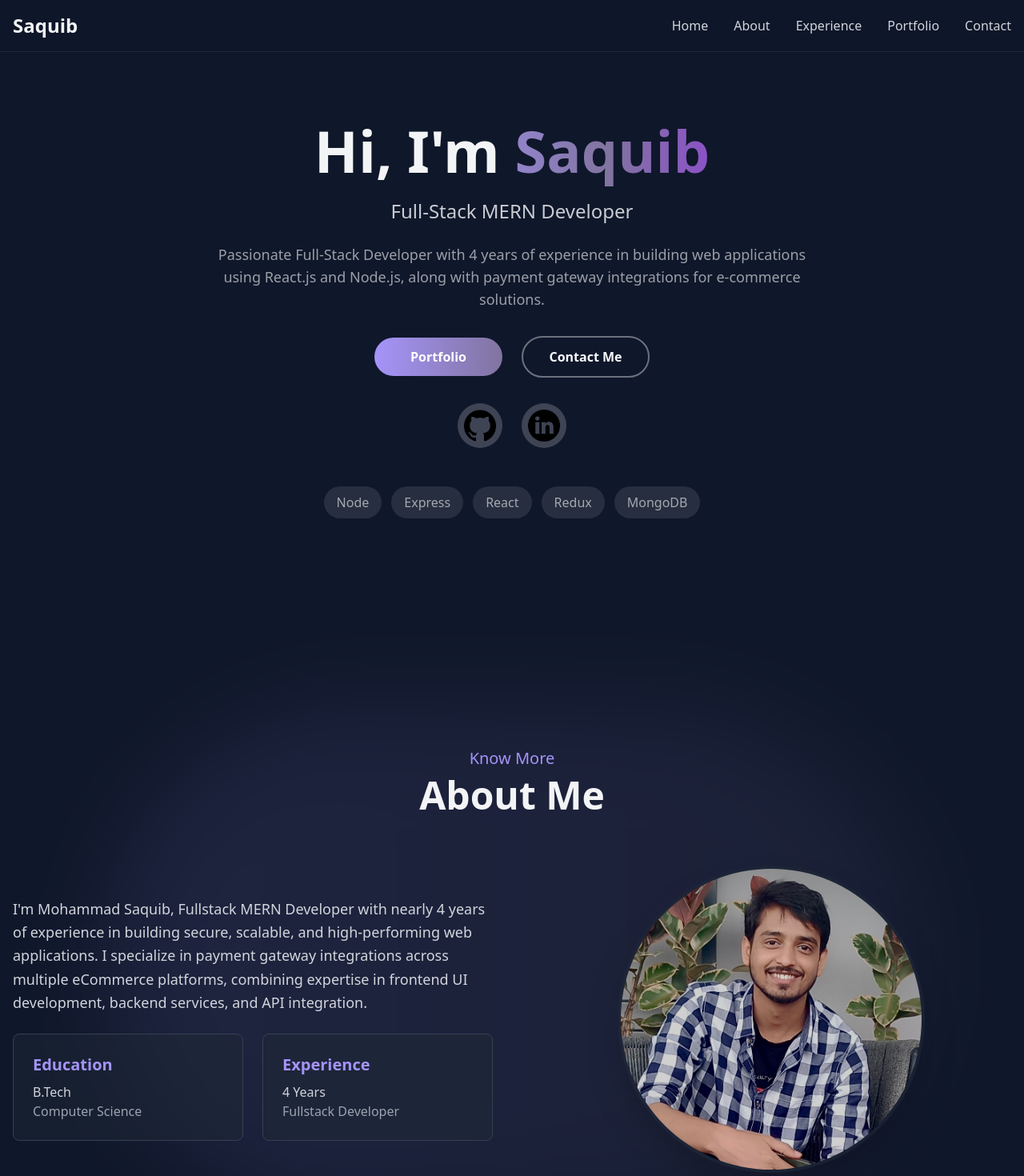
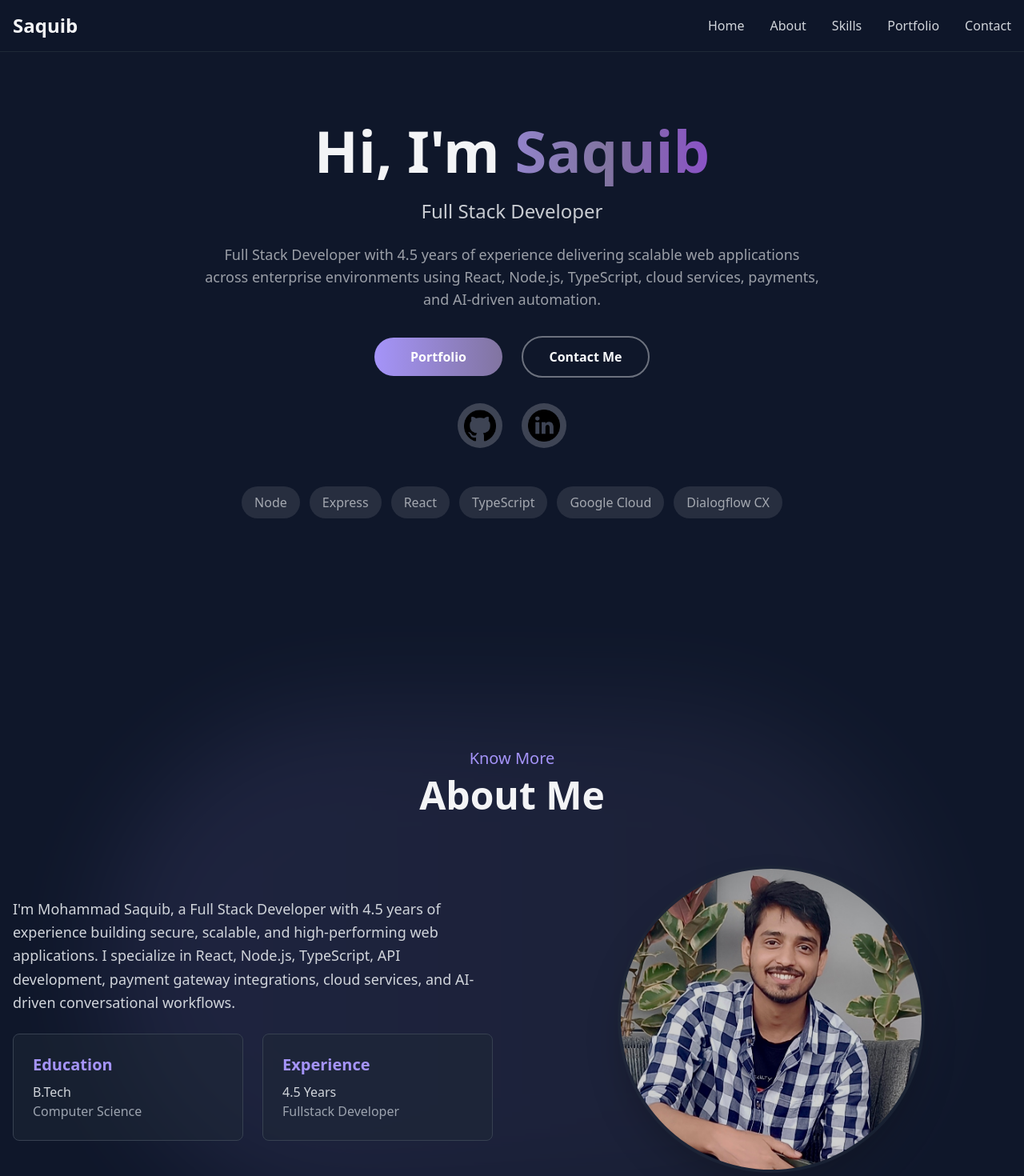
Before and after one commit to saquibshaikh14/saquibshaikh14, a React (Vite) app: page / in a window 1280 px wide. Shown: the top 1470 px of the page at 80% size. Built offline with nearby package versions, Linux system fonts and the light colour scheme.

Commit message:
Updated resume

```diff
--- a/index.html
+++ b/index.html
@@ -1,6 +1,6 @@
 <!--
  * author Saquib Shaikh
- * created on 03-01-2025-12h-14m
+ * created on 07-06-2025-00h-34m
  * github: https://github.com/saquibshaikh14
  * copyright 2025
 -->
@@ -12,16 +12,16 @@
   <meta charset="UTF-8">
   <meta name="viewport" content="width=device-width, initial-scale=1.0">
 
-  <title>Mohammad Saquib | MERN Stack Developer</title>
-  <meta name="title" content="Mohammad Saquib - Fullstack MERN Developer">
+  <title>Mohammad Saquib | Full Stack Developer</title>
+  <meta name="title" content="Mohammad Saquib - Full Stack Developer">
   <meta name="description"
-    content="Experienced Fullstack MERN Developer with 3+ years specializing in secure, scalable web applications and payment gateway integrations. Expertise in React, Node.js, and MongoDB.">
+    content="Full Stack Developer with 4.5 years of experience delivering scalable web applications, payment platforms, cloud services, and AI-driven conversational solutions using React, Node.js, and TypeScript.">
   <meta name="keywords"
-    content="MERN Stack, Full Stack Developer, Web Developer, React Developer, Node.js Developer, MongoDB, Express.js, JavaScript Developer, Frontend Developer, Backend Developer, Saquib Shaikh, Mohammad Saquib, Node.js, React.js, Saquib, portfolio Mohammad Saquib Portfolio, Saquib Shaikh Portfolio">
+    content="Full Stack Developer, Web Developer, React Developer, Node.js Developer, TypeScript, MongoDB, Express.js, NestJS, Google Cloud, Dialogflow CX, Vertex AI, AWS, JavaScript Developer, Frontend Developer, Backend Developer, Saquib Shaikh, Mohammad Saquib, Node.js, React.js, Saquib, portfolio Mohammad Saquib Portfolio, Saquib Shaikh Portfolio">
   <meta name="author" content="Mohammad Saquib">
   <meta property="og:title" content="Mohammad Saquib" />
   <meta property="og:description"
-    content="A passionate Full-Stack Web Developer with 3+ years of experience. Specializing in React, Node.js, and creating seamless e-commerce solutions." />
+    content="Full Stack Developer with 4.5 years of experience in React, Node.js, TypeScript, cloud services, payments, eCommerce, and AI-driven automation." />
   <meta property="og:url" content="https://msaquib.com" />
   <meta property="og:image" content="https://placehold.co/1200x630?text=Saquib+Shaikh" />
   <meta property="og:type" content="website" />
@@ -29,7 +29,7 @@
   <meta name="twitter:card" content="summary_large_image" />
   <meta name="twitter:title" content="Saquib Shaikh | Full-Stack Web Developer" />
   <meta name="twitter:description"
-    content="Explore Saquib Shaikh's portfolio, projects, and skills in web development." />
+    content="Explore Saquib Shaikh's portfolio, projects, and full stack engineering experience." />
   <meta name="twitter:image" content="https://placehold.co/1200x630?text=Saquib+Shaikh" />
 
   <!-- Favicon and Apple Touch Icon -->
@@ -45,8 +45,8 @@
       "name": "Saquib Shaikh",
       "url": "https://msaquib.com",
       "image": "https://via.placeholder.com/500x500",
-      "jobTitle": "Full-Stack MERN Developer",
-      "description": "Specializing in React, Node.js, and building scalable e-commerce solutions.",
+      "jobTitle": "Full Stack Developer",
+      "description": "Full Stack Developer specializing in React, Node.js, TypeScript, cloud services, payments, eCommerce, and AI-driven conversational systems.",
       "sameAs": [
         "https://www.linkedin.com/in/saquibshaikh14",
         "https://github.com/saquibshaikh14"
--- a/src/components/AboutSection.tsx
+++ b/src/components/AboutSection.tsx
@@ -12,7 +12,7 @@ const AboutSection = () => {
                 <div className="grid md:grid-cols-2 gap-12 items-center">
                     <div className="order-last md:order-first space-y-6" data-aos="fade-right">
                         <p className="text-lg text-gray-300 leading-relaxed">
-                            I'm Mohammad Saquib, Fullstack MERN Developer with nearly 4 years of experience in building secure, scalable, and high-performing web applications. I specialize in payment gateway integrations across multiple eCommerce platforms, combining expertise in frontend UI development, backend services, and API integration.
+                            I'm Mohammad Saquib, a Full Stack Developer with 4.5 years of experience building secure, scalable, and high-performing web applications. I specialize in React, Node.js, TypeScript, API development, payment gateway integrations, cloud services, and AI-driven conversational workflows.
                         </p>
 
                         <div className="grid grid-cols-2 gap-6">
@@ -23,7 +23,7 @@ const AboutSection = () => {
                             </div>
                             <div className="p-6 bg-gray-800/50 rounded-lg border border-gray-700" data-aos="fade-up" data-aos-delay="300">
                                 <h4 className="text-primary font-semibold text-xl mb-2">Experience</h4>
-                                <p className="text-gray-300">4 Years</p>
+                                <p className="text-gray-300">4.5 Years</p>
                                 <p className="text-gray-400">Fullstack Developer</p>
                             </div>
                         </div>
--- a/src/components/ContactSection.tsx
+++ b/src/components/ContactSection.tsx
@@ -9,9 +9,13 @@ const ContactSection = () => {
                 </div>
                 <div className="max-w-3xl mx-auto">
                     <div className="flex flex-wrap justify-center gap-8" data-aos="fade-up">
-                        <a href="mailto:contact@msaquib.com" className="flex justify-center items-center gap-4 px-7 py-4 bg-gray-800/50 rounded-full border border-gray-600 hover:border-primary transition-colors">
+                        <a href="mailto:saquibmd82@gmail.com" className="flex justify-center items-center gap-4 px-7 py-4 bg-gray-800/50 rounded-full border border-gray-600 hover:border-primary transition-colors">
                             <img src="https://img.icons8.com/?size=100&id=eKlyMs0XteXZ&format=png" alt="Email-icon" className="w-6 h-6" />
-                            <span>contact@msaquib.com</span>
+                            <span>saquibmd82@gmail.com</span>
+                        </a>
+                        <a href="tel:+919155533666" className="flex justify-center items-center gap-4 px-7 py-4 bg-gray-800/50 rounded-full border border-gray-600 hover:border-primary transition-colors">
+                            <span className="text-primary font-bold">+91</span>
+                            <span>9155533666</span>
                         </a>
                         <a href="https://linkedin.com/in/saquibshaikh14" className="flex justify-center items-center gap-4 px-7 py-4 bg-gray-800/50 rounded-full border border-gray-600 hover:border-primary transition-colors">
                             <img src="https://img.icons8.com/?size=100&id=xuvGCOXi8Wyg&format=png" alt="LinkedIn-icon" className="w-6 h-6" />
--- a/src/components/ExperienceSection.tsx
+++ b/src/components/ExperienceSection.tsx
@@ -7,10 +7,14 @@ const ExperienceSection = () => {
         { name: 'CSS 3', icon: 'https://img.icons8.com/?size=100&id=7gdY5qNXaKC0&format=png', star: 4, shadow: 'shadow-blue-500' },
         { name: 'JavaScript', icon: 'https://img.icons8.com/?size=100&id=PXTY4q2Sq2lG&format=png', star: 4, shadow: 'shadow-yellow-500' },
         { name: 'React', icon: 'https://img.icons8.com/?size=100&id=asWSSTBrDlTW&format=png', star: 4, shadow: 'shadow-blue-300' },
+        { name: 'TypeScript', icon: 'https://img.icons8.com/?size=100&id=uJM6fQYqDaZK&format=png', star: 4, shadow: 'shadow-blue-600' },
         { name: 'Node.js', icon: 'https://img.icons8.com/?size=100&id=hsPbhkOH4FMe&format=png', star: 4, shadow: 'shadow-green-500' },
         { name: 'Express', icon: 'https://img.icons8.com/?size=100&id=WNoJgbzDr3i2&format=png', stars: 4, shadow: 'shadow-gray-100' },
         { name: 'MongoDB', icon: 'https://img.icons8.com/?size=100&id=bosfpvRzNOG8&format=png', stars: 3, shadow: 'shadow-green-700' },
-        { name: 'React Native', icon: 'https://img.icons8.com/?size=100&id=123603&format=png', stars: 2, shadow: 'shadow-blue-200' },
+        { name: 'Google Cloud', icon: 'https://img.icons8.com/?size=100&id=fpGM2cINbbu4&format=png', star: 3, shadow: 'shadow-blue-400' },
+        { name: 'AWS', icon: 'https://img.icons8.com/?size=100&id=33039&format=png', star: 3, shadow: 'shadow-orange-400' },
+        { name: 'React Native', icon: 'https://img.icons8.com/?size=100&id=123603&format=png', star: 2, shadow: 'shadow-blue-200' },
+        { name: 'Vitest', icon: 'https://vitest.dev/logo.svg', star: 3, shadow: 'shadow-yellow-400' },
     ]);
 
     return (
--- a/src/components/HeroSection.tsx
+++ b/src/components/HeroSection.tsx
@@ -9,8 +9,8 @@ const HeroSection = () => {
 
                     <div data-aos="fade-up" className="space-y-6">
                         <h1 className="text-4xl md:text-6xl lg:text-7xl font-bold">Hi, I'm <span className="bg-clip-text text-transparent bg-gradient-to-r from-primary via-secondary to-purple-600 animate-gradient">Saquib</span></h1>
-                        <p className="text-light/80 text-xl md:text-2xl font-medium">Full-Stack MERN Developer</p>
-                        <p className="text-lg text-light/60 max-w-3xl mx-auto">Passionate Full-Stack Developer with 4 years of experience in building web applications using React.js and Node.js, along with payment gateway integrations for e-commerce solutions.</p>
+                        <p className="text-light/80 text-xl md:text-2xl font-medium">Full Stack Developer</p>
+                        <p className="text-lg text-light/60 max-w-3xl mx-auto">Full Stack Developer with 4.5 years of experience delivering scalable web applications across enterprise environments using React, Node.js, TypeScript, cloud services, payments, and AI-driven automation.</p>
                     </div>
 
                     <div className="flex flex-wrap gap-6 justify-center items-center" data-aos="fade-up" data-aos-delay="200">
@@ -35,8 +35,9 @@ const HeroSection = () => {
                         <span className="rounded-full bg-light/10 px-4 py-2">Node</span>
                         <span className="rounded-full bg-light/10 px-4 py-2">Express</span>
                         <span className="rounded-full bg-light/10 px-4 py-2">React</span>
-                        <span className="rounded-full bg-light/10 px-4 py-2">Redux</span>
-                        <span className="rounded-full bg-light/10 px-4 py-2">MongoDB</span>
+                        <span className="rounded-full bg-light/10 px-4 py-2">TypeScript</span>
+                        <span className="rounded-full bg-light/10 px-4 py-2">Google Cloud</span>
+                        <span className="rounded-full bg-light/10 px-4 py-2">Dialogflow CX</span>
                     </div>
 
                 </div>
--- a/src/components/Navbar.tsx
+++ b/src/components/Navbar.tsx
@@ -19,7 +19,7 @@ const Navbar = () => {
                                 <a href="#about" className="hover:text-primary transition-colors">About</a>
                             </li>
                             <li>
-                                <a href="#experience" className="hover:text-primary transition-colors">Experience</a>
+                                <a href="#experience" className="hover:text-primary transition-colors">Skills</a>
                             </li>
                             <li>
                                 <a href="#portfolio" className="hover:text-primary transition-colors">Portfolio</a>
@@ -47,7 +47,7 @@ const Navbar = () => {
                         <a href="#about" className="hover:text-primary transition-colors block px-3 py-2" data-action="close">About</a>
                     </li>
                     <li>
-                        <a href="#experience" className="hover:text-primary transition-colors block px-3 py-2" data-action="close">Experience</a>
+                        <a href="#experience" className="hover:text-primary transition-colors block px-3 py-2" data-action="close">Skills</a>
                     </li>
                     <li>
                         <a href="#portfolio" className="hover:text-primary transition-colors block px-3 py-2" data-action="close">Portfolio</a>
```
Also changed, not shown: src/App.tsx (line endings or trailing spaces).
